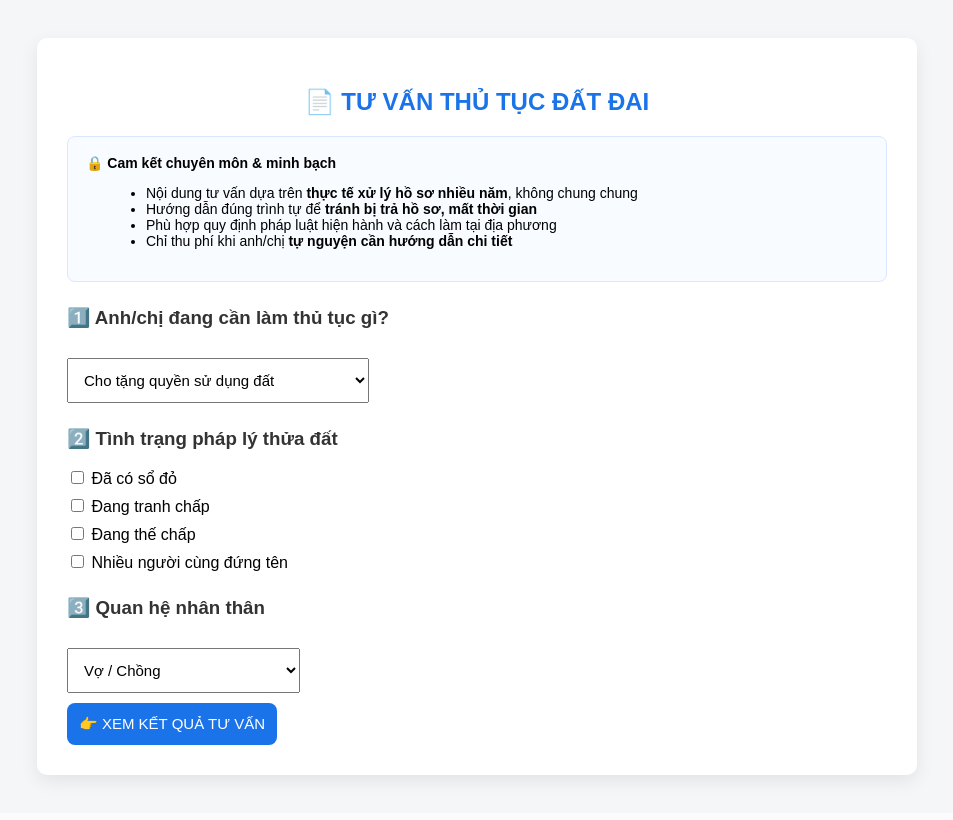
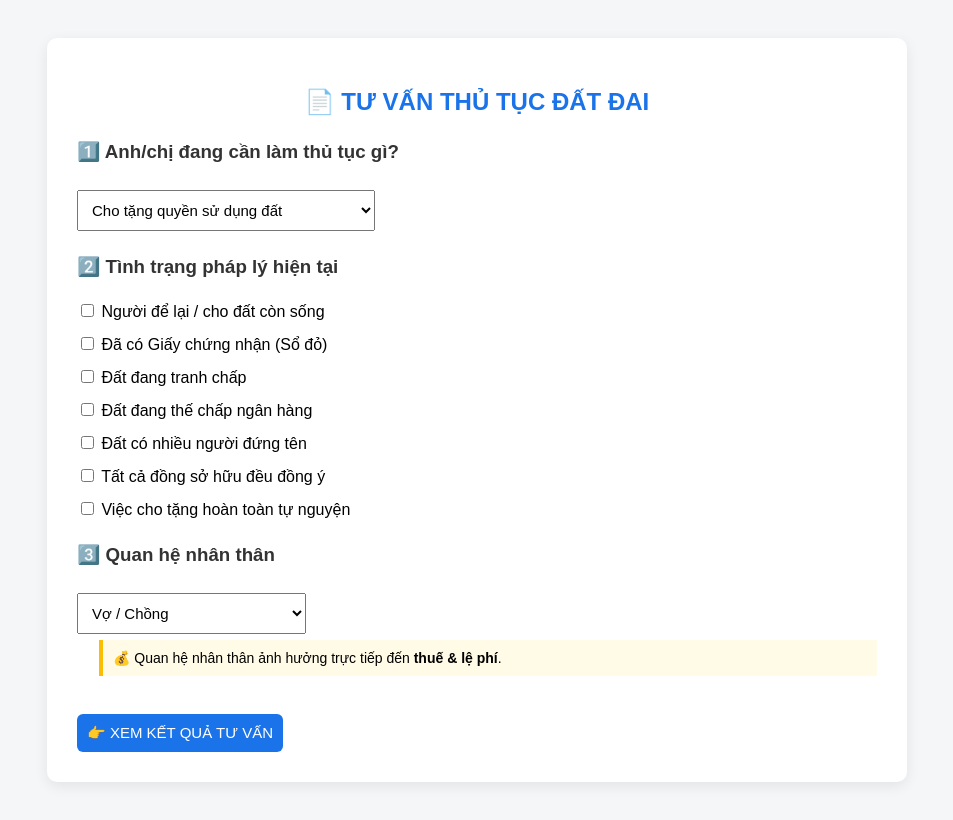
Before and after one commit to Anhdu75/tu-van-dat-dai, a FastAPI app: page / in a window 1280 px wide. Shown: the whole page, without its empty margins (163-1116 px from the left). Before the commit the page ends 786 px from the top, so only its background shows below. Run offline with FastAPI, Linux system fonts and the light colour scheme.

Commit message:
Update index.html

```diff
--- a/templates/index.html
+++ b/templates/index.html
@@ -2,35 +2,35 @@
 <html lang="vi">
 <head>
 <meta charset="UTF-8">
-<title>Tư vấn thủ tục đất đai | Hướng dẫn đúng – đủ – không bị trả hồ sơ</title>
+<title>Tư vấn thủ tục đất đai</title>
 
 <style>
 body{
-    font-family:Arial, Helvetica, sans-serif;
+    font-family: Arial, Helvetica, sans-serif;
     background:#f4f6f8;
     padding:30px;
 }
 .box{
-    max-width:820px;
+    background:#ffffff;
+    max-width:800px;
     margin:auto;
-    background:#fff;
     padding:30px;
     border-radius:10px;
-    box-shadow:0 6px 18px rgba(0,0,0,0.08);
+    box-shadow:0 4px 14px rgba(0,0,0,0.08);
 }
-h2{color:#1a73e8;text-align:center;}
+h2{text-align:center;color:#1a73e8;}
 h3{margin-top:25px;color:#333;}
 label{display:block;margin:8px 0;}
-select,button{
-    padding:12px;
+select,button,input{
+    padding:10px;
     font-size:15px;
-    margin-top:10px;
+    margin-top:8px;
 }
 button{
     background:#1a73e8;
     color:#fff;
     border:none;
-    border-radius:8px;
+    border-radius:6px;
     cursor:pointer;
 }
 button:hover{background:#1558b0;}
@@ -42,45 +42,62 @@ button:hover{background:#1558b0;}
     border-left:4px solid #1a73e8;
     font-size:14px;
 }
-.result,.support,.pay,.thanks{
+.result{
+    background:#f1f8ff;
+    padding:20px;
+    border-left:5px solid #1a73e8;
     margin-top:25px;
+}
+.support{
+    background:#fff8e1;
     padding:20px;
+    border-left:5px solid #f4b400;
+    margin-top:25px;
+}
+.pay{
+    display:none;
+    background:#fff3f3;
+    padding:20px;
+    border:1px solid #f28b82;
     border-radius:8px;
+    margin-top:20px;
 }
-.result{background:#f1f8ff;border-left:5px solid #1a73e8;}
-.support{background:#fff8e1;border-left:5px solid #f4b400;}
-.pay{display:none;background:#fff3f3;border:1px solid #f28b82;}
-.thanks{display:none;background:#f1f8ff;border:1px solid #cce0ff;}
 ul{margin-left:20px;}
-.trust{
-    background:#f8fbff;
-    border:1px solid #dbe7ff;
-    padding:18px;
-    border-radius:8px;
-    margin:20px 0;
-    font-size:14px;
-}
 </style>
 
 <script>
 function toggleTip(id){
-    const el=document.getElementById(id);
+    var el=document.getElementById(id);
     el.style.display=(el.style.display==="block")?"none":"block";
+}
+
+function xacNhanThanhToan(){
+    const ma=document.getElementById("ma-xac-nhan").value.trim();
+    if(ma.length<3){
+        alert("⚠️ Vui lòng nhập mã xác nhận (4 số cuối SĐT hoặc mã đơn).");
+        return;
+    }
+    hienTaiLieu();
+    document.getElementById("cam-on").style.display="block";
 }
 
 function hienTaiLieu(){
     const loai=document.querySelector('select[name="loai_giao_dich"]').value;
 
-    document.getElementById("pay").style.display="none";
     document.getElementById("tai-lieu").style.display="block";
-    document.getElementById("thanks").style.display="block";
+    document.getElementById("pdf-cho-tang").style.display="none";
+    document.getElementById("pdf-chuyen-nhuong").style.display="none";
+    document.getElementById("pdf-thua-ke").style.display="none";
 
-    ["pdf-cho-tang","pdf-chuyen-nhuong","pdf-thua-ke"]
-        .forEach(id=>document.getElementById(id).style.display="none");
-
-    if(loai==="cho_tang") document.getElementById("pdf-cho-tang").style.display="block";
-    if(loai==="chuyen_nhuong") document.getElementById("pdf-chuyen-nhuong").style.display="block";
-    if(loai==="thua_ke") document.getElementById("pdf-thua-ke").style.display="block";
+    if(loai==="cho_tang"){
+        document.getElementById("pdf-cho-tang").style.display="block";
+    }
+    if(loai==="chuyen_nhuong"){
+        document.getElementById("pdf-chuyen-nhuong").style.display="block";
+    }
+    if(loai==="thua_ke"){
+        document.getElementById("pdf-thua-ke").style.display="block";
+    }
 }
 </script>
 </head>
@@ -89,16 +106,6 @@ function hienTaiLieu(){
 <div class="box">
 
 <h2>📄 TƯ VẤN THỦ TỤC ĐẤT ĐAI</h2>
-
-<div class="trust">
-<b>🔒 Cam kết chuyên môn & minh bạch</b>
-<ul>
-<li>Nội dung tư vấn dựa trên <b>thực tế xử lý hồ sơ nhiều năm</b>, không chung chung</li>
-<li>Hướng dẫn đúng trình tự để <b>tránh bị trả hồ sơ, mất thời gian</b></li>
-<li>Phù hợp quy định pháp luật hiện hành và cách làm tại địa phương</li>
-<li>Chỉ thu phí khi anh/chị <b>tự nguyện cần hướng dẫn chi tiết</b></li>
-</ul>
-</div>
 
 <form method="post" action="/xu-ly">
 
@@ -109,27 +116,64 @@ function hienTaiLieu(){
     <option value="thua_ke">Thừa kế quyền sử dụng đất</option>
 </select>
 
-<h3>2️⃣ Tình trạng pháp lý thửa đất</h3>
+<h3>2️⃣ Tình trạng pháp lý hiện tại</h3>
 
-<label><input type="checkbox" name="co_so_do" onchange="toggleTip('t1')"> Đã có sổ đỏ</label>
-<div id="t1" class="tip">📌 Không có sổ đỏ → <b>không công chứng, không sang tên được</b>.</div>
+<label>
+<input type="checkbox" name="nguoi_con_song" onchange="toggleTip('t1')">
+Người để lại / cho đất còn sống
+</label>
+<div id="t1" class="tip">
+⚠️ Người còn sống thì <b>chưa phát sinh thừa kế</b>.
+Thường phải làm <b>cho tặng hoặc chuyển nhượng</b>.
+</div>
 
-<label><input type="checkbox" name="dang_tranh_chap" onchange="toggleTip('t2')"> Đang tranh chấp</label>
-<div id="t2" class="tip">⚠️ Tranh chấp chưa xong → <b>văn phòng đăng ký từ chối tiếp nhận</b>.</div>
+<label>
+<input type="checkbox" name="co_so_do" onchange="toggleTip('t2')">
+Đã có Giấy chứng nhận (Sổ đỏ)
+</label>
+<div id="t2" class="tip">
+📌 Không có sổ đỏ → <b>hồ sơ chắc chắn bị trả</b>.
+</div>
 
-<label><input type="checkbox" name="dang_the_chap" onchange="toggleTip('t3')"> Đang thế chấp</label>
-<div id="t3" class="tip">❌ Phải giải chấp xong mới làm tiếp.</div>
+<label>
+<input type="checkbox" name="dang_tranh_chap" onchange="toggleTip('t3')">
+Đất đang tranh chấp
+</label>
+<div id="t3" class="tip">
+❌ Phải xử lý tranh chấp xong mới làm thủ tục.
+</div>
 
-<label><input type="checkbox" name="dong_so_huu" onchange="toggleTip('t4')"> Nhiều người cùng đứng tên</label>
-<div id="t4" class="tip">📌 Thiếu 1 chữ ký → <b>hồ sơ bị trả ngay</b>.</div>
+<label>
+<input type="checkbox" name="dang_the_chap" onchange="toggleTip('t4')">
+Đất đang thế chấp ngân hàng
+</label>
+<div id="t4" class="tip">
+❌ Cần giải chấp trước khi công chứng.
+</div>
+
+<label>
+<input type="checkbox" name="dong_so_huu" onchange="toggleTip('t5')">
+Đất có nhiều người đứng tên
+</label>
+<div id="t5" class="tip">
+📌 Thiếu chữ ký 1 người → hồ sơ bị trả.
+</div>
+
+<label><input type="checkbox" name="tat_ca_dong_y"> Tất cả đồng sở hữu đều đồng ý</label>
+<label><input type="checkbox" name="tu_nguyen"> Việc cho tặng hoàn toàn tự nguyện</label>
 
 <h3>3️⃣ Quan hệ nhân thân</h3>
 <select name="quan_he_nhan_than" required>
     <option value="vo_chong">Vợ / Chồng</option>
     <option value="cha_me_con">Cha mẹ – Con</option>
+    <option value="ong_ba_chau">Ông bà – Cháu</option>
     <option value="anh_em_ruot">Anh / Chị / Em ruột</option>
     <option value="khac">Không thuộc diện miễn thuế</option>
 </select>
+
+<div class="tip" style="display:block;background:#fffbe6;border-left-color:#fbbc04;">
+💰 Quan hệ nhân thân ảnh hưởng trực tiếp đến <b>thuế & lệ phí</b>.
+</div>
 
 <br>
 <button type="submit">👉 XEM KẾT QUẢ TƯ VẤN</button>
@@ -139,18 +183,21 @@ function hienTaiLieu(){
 <div class="result">
 <h3>📌 KẾT QUẢ TƯ VẤN SƠ BỘ</h3>
 <p><b>{{ ket_qua.ket_luan }}</b></p>
-<ul>
-{% for h in ket_qua.huong_xu_ly %}
-<li>{{ h }}</li>
-{% endfor %}
-</ul>
+
+{% if ket_qua.ly_do %}
+<ul>{% for l in ket_qua.ly_do %}<li>{{ l }}</li>{% endfor %}</ul>
+{% endif %}
+
+{% if ket_qua.huong_xu_ly %}
+<ul>{% for h in ket_qua.huong_xu_ly %}<li>{{ h }}</li>{% endfor %}</ul>
+{% endif %}
 </div>
 
 <div class="support">
-<h3>🔔 HỖ TRỢ CHI TIẾT THEO ĐÚNG TRƯỜNG HỢP</h3>
+<h3>🔔 HỖ TRỢ CHUYÊN SÂU</h3>
 <p>
-👉 Nếu anh/chị muốn biết <b>chính xác từng giấy tờ, từng bước đi</b>
-để <b>làm một lần là xong</b>, không phải hỏi thêm:
+Hướng dẫn được xây dựng từ <b>kinh nghiệm xử lý hồ sơ thực tế</b>,
+giúp anh/chị <b>làm được việc – không phải đi lại nhiều lần</b>.
 </p>
 
 <button onclick="document.getElementById('pay').style.display='block'">
@@ -159,44 +206,47 @@ function hienTaiLieu(){
 </div>
 
 <div id="pay" class="pay">
-<h3>💳 THANH TOÁN</h3>
+<h3>💳 THANH TOÁN & XÁC NHẬN</h3>
+
+<p><b>Phí hỗ trợ:</b> 49.000đ</p>
 <ul>
 <li>Ngân hàng: <b>LPBank</b></li>
 <li>Số TK: <b>033963180001</b></li>
 <li>Chủ TK: <b>Đinh Văn Dư</b></li>
-<li>Nội dung: <b>HOTRO + SĐT</b></li>
+<li>Nội dung CK: <b>HOTRO HOSO + SĐT</b></li>
 </ul>
 
-<button onclick="hienTaiLieu()">
-👉 Tôi đã thanh toán – Nhận tài liệu
+<p>Nhập mã xác nhận (4 số cuối SĐT hoặc mã đơn):</p>
+<input type="text" id="ma-xac-nhan" placeholder="VD: 9160">
+
+<button onclick="xacNhanThanhToan()" style="margin-top:15px;">
+✅ XÁC NHẬN & NHẬN TÀI LIỆU
 </button>
+
+<div id="tai-lieu" style="display:none;margin-top:20px;">
+<hr>
+<h3>📥 TẢI TÀI LIỆU</h3>
+
+<div id="pdf-cho-tang" style="display:none;">
+<a href="/static/pdf/cho-tang.pdf" target="_blank">📘 Cho tặng</a>
 </div>
 
-<div id="tai-lieu" style="display:none">
-<h3>📥 TẢI TÀI LIỆU HƯỚNG DẪN</h3>
+<div id="pdf-chuyen-nhuong" style="display:none;">
+<a href="/static/pdf/chuyen-nhuong.pdf" target="_blank">📕 Chuyển nhượng</a>
+</div>
 
-<div id="pdf-cho-tang" style="display:none">
-<a href="/static/pdf/cho-tang.pdf" target="_blank">📘 PDF Cho tặng</a>
+<div id="pdf-thua-ke" style="display:none;">
+<a href="/static/pdf/thua-ke.pdf" target="_blank">📗 Thừa kế</a>
 </div>
-<div id="pdf-chuyen-nhuong" style="display:none">
-<a href="/static/pdf/chuyen-nhuong.pdf" target="_blank">📕 PDF Chuyển nhượng</a>
-</div>
-<div id="pdf-thua-ke" style="display:none">
-<a href="/static/pdf/thua-ke.pdf" target="_blank">📗 PDF Thừa kế</a>
 </div>
 </div>
 
-<div id="thanks" class="thanks">
+<div id="cam-on" style="display:none;margin-top:30px;background:#f1f8ff;padding:20px;border-radius:10px;">
 <h3>🙏 CẢM ƠN ANH/CHỊ</h3>
-<p>
-Tài liệu trên được biên soạn <b>đúng với trường hợp của anh/chị</b>.
-Chỉ cần làm theo từng bước là có thể nộp hồ sơ.
-</p>
-<p>
-📞 Cần hỗ trợ thêm:
-<a href="https://zalo.me/0368869160" target="_blank">Zalo 0368 869 160</a>
-</p>
+<p>Chúc anh/chị hoàn tất thủ tục <b>thuận lợi – đúng luật</b>.</p>
+<p>Zalo hỗ trợ: <a href="https://zalo.me/0368869160" target="_blank">0368 869 160</a></p>
 </div>
+
 {% endif %}
 
 </div>
```
Lines whose indentation alone changed are shown as unchanged.
